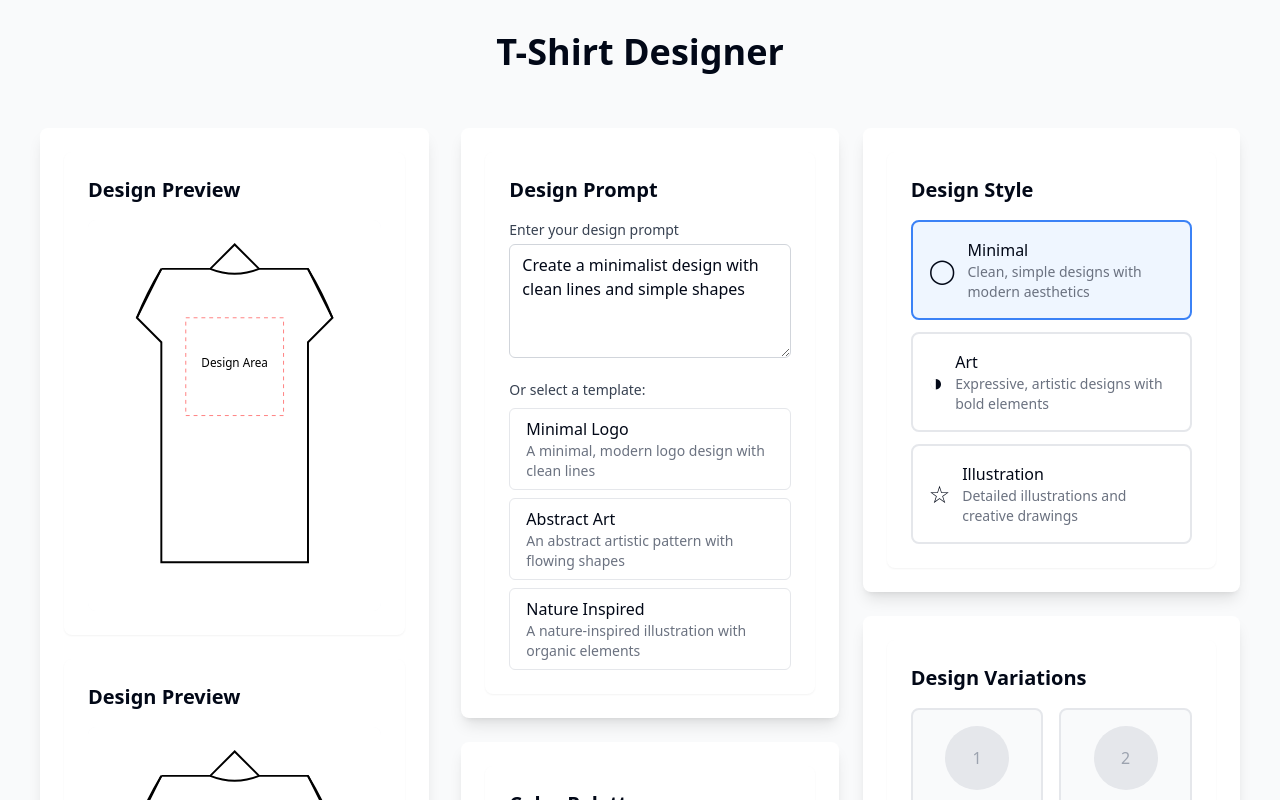
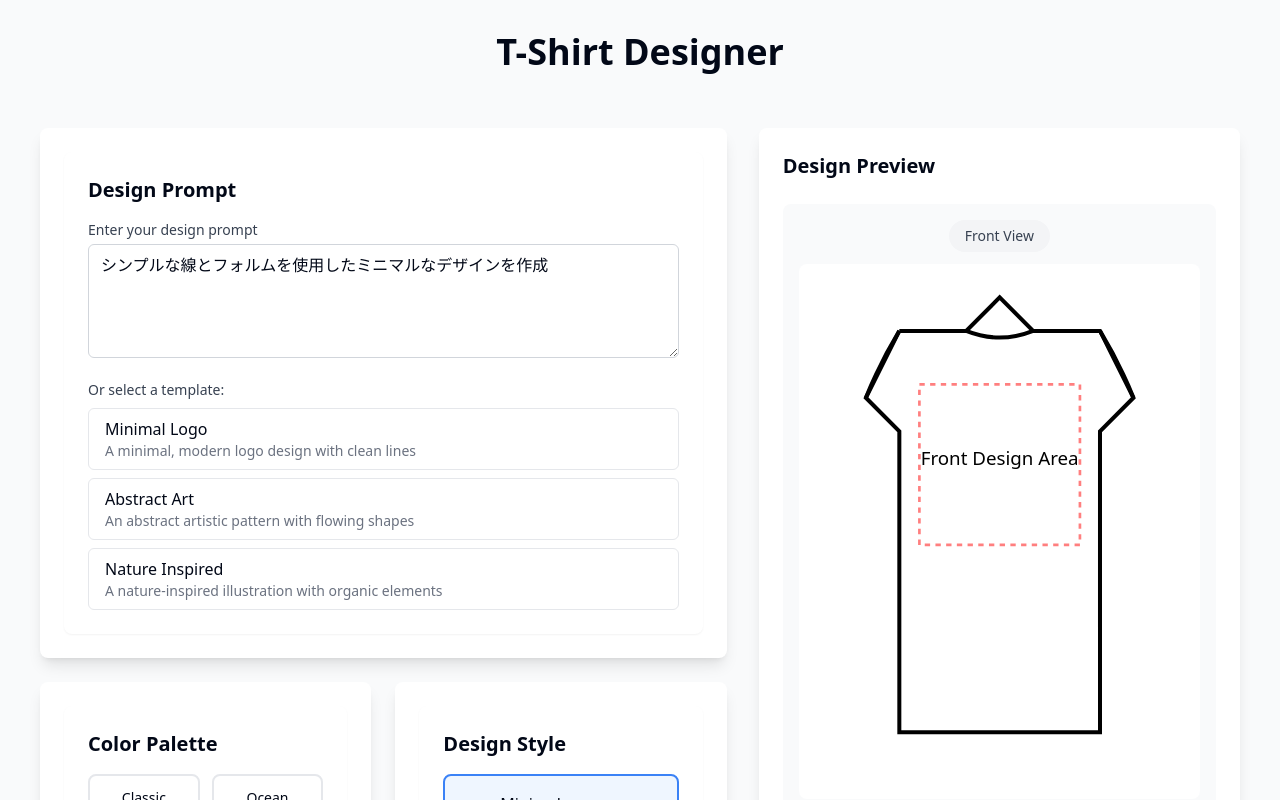
Before and after one commit to kanadomekei/progate-hackthon-candle, a Next.js app in the folder frontend/: page / in a window 1280 px wide. Shown: the top 800 px of the page. Built offline with nearby package versions, Linux system fonts and the light colour scheme.

Commit message:
デザインを修正

```diff
--- a/frontend/src/components/TShirtDesigner.tsx
+++ b/frontend/src/components/TShirtDesigner.tsx
@@ -5,7 +5,6 @@ import { PromptSection } from "./PromptSection";
 import { ColorPalette } from "./ColorPalette";
 import { StyleSelector } from "./StyleSelector";
 import { TShirtPreview } from "./TShirtPreview";
-import { DesignVariations } from "./DesignVariations";
 
 export type DesignStyle = "minimal" | "art" | "illustration";
 export type ColorScheme = {
@@ -16,9 +15,9 @@ export type ColorScheme = {
 };
 
 const STYLE_PROMPTS = {
-  minimal: "Create a minimalist design with clean lines and simple shapes",
-  art: "Design an artistic pattern with bold and expressive elements",
-  illustration: "Generate a detailed illustration with creative drawings",
+  minimal: "シンプルな線とフォルムを使用したミニマルなデザインを作成",
+  art: "大胆で表現力豊かな要素を持つアート的なパターンをデザイン",
+  illustration: "創造的な描画による詳細なイラストを生成",
 };
 
 export function TShirtDesigner() {
@@ -42,42 +41,40 @@ export function TShirtDesigner() {
 
   return (
     <div className="container mx-auto p-6">
-      <div className="flex flex-row gap-8">
-        {/* 左側: Tシャツプレビュー */}
-        <div className="w-1/3">
-          <div className="bg-white rounded-lg shadow-lg p-6 sticky top-6 space-y-6">
-            <TShirtPreview style={selectedStyle} colors={selectedColors} />
-            <TShirtPreview style={selectedStyle} colors={selectedColors} />
+      <div className="grid grid-cols-12 gap-8">
+        {/* 左側: プロンプト、その下にカラーパレットとスタイルセレクター */}
+        <div className="col-span-7 space-y-6">
+          <div className="bg-white rounded-lg shadow-lg p-6">
+            <PromptSection prompt={prompt} onPromptChange={setPrompt} />
           </div>
-        </div>
-
-        {/* 右側: コントロールパネル */}
-        <div className="w-2/3 grid grid-cols-2 gap-6">
-          {/* 右側左列: プロンプトとカラーパレット */}
-          <div className="space-y-6">
-            <div className="bg-white rounded-lg shadow-lg p-6">
-              <PromptSection prompt={prompt} onPromptChange={setPrompt} />
-            </div>
-
+          <div className="grid grid-cols-2 gap-6">
             <div className="bg-white rounded-lg shadow-lg p-6">
               <ColorPalette
                 selectedColors={selectedColors}
                 onColorSelect={handleColorSelect}
               />
             </div>
-          </div>
-
-          {/* 右側右列: スタイルセレクターとデザインバリエーション */}
-          <div className="space-y-6">
             <div className="bg-white rounded-lg shadow-lg p-6">
               <StyleSelector
                 selectedStyle={selectedStyle}
                 onStyleSelect={handleStyleSelect}
               />
             </div>
+          </div>
+        </div>
 
-            <div className="bg-white rounded-lg shadow-lg p-6">
-              <DesignVariations />
+        {/* 右側: Tシャツプレビュー */}
+        <div className="col-span-5">
+          <div className="bg-white rounded-lg shadow-lg p-6 sticky top-6">
+            <h2 className="text-xl font-semibold mb-6">Design Preview</h2>
+            <div className="flex justify-center">
+              <div className="w-full max-w-md">
+                <TShirtPreview
+                  style={selectedStyle}
+                  colors={selectedColors}
+                  view="front"
+                />
+              </div>
             </div>
           </div>
         </div>
--- a/frontend/src/components/TShirtPreview.tsx
+++ b/frontend/src/components/TShirtPreview.tsx
@@ -5,72 +5,76 @@ import { DesignStyle, ColorScheme } from "./TShirtDesigner";
 interface TShirtPreviewProps {
   style: DesignStyle;
   colors: ColorScheme;
+  view: 'front' | 'back';
 }
 
-export function TShirtPreview({ style, colors }: TShirtPreviewProps) {
+export function TShirtPreview({ style, colors, view }: TShirtPreviewProps) {
   return (
-    <div className="bg-white p-6 rounded-lg shadow-sm">
-      <h2 className="text-xl font-semibold mb-4">Design Preview</h2>
+    <div className="bg-gray-50 rounded-lg p-4">
+      <div className="flex justify-center items-center mb-3">
+        <span className="px-4 py-1.5 bg-gray-100 rounded-full text-sm font-medium text-gray-700">
+          {view === 'front' ? 'Front View' : 'Back View'}
+        </span>
+      </div>
 
       <div className="relative w-full aspect-[3/4] bg-gray-50 rounded-lg overflow-hidden">
-        {/* T-shirt Base */}
         <svg
           viewBox="0 0 300 400"
           className="w-full h-full"
           style={{ backgroundColor: colors.primary }}
         >
-          {/* T-shirt Outline */}
+          {/* T-shirt Outline - より太いストローク */}
           <path
             d="M75 50 L125 50 L150 25 L175 50 L225 50 L250 100 L225 125 L225 350 L75 350 L75 125 L50 100 L75 50"
             fill={colors.primary}
             stroke={colors.secondary}
-            strokeWidth="2"
+            strokeWidth="3"
           />
 
-          {/* Collar */}
+          {/* Collar - より太いストローク */}
           <path
             d="M125 50 Q150 60 175 50"
             fill="none"
             stroke={colors.secondary}
-            strokeWidth="2"
+            strokeWidth="3"
           />
 
-          {/* Sleeves */}
+          {/* Sleeves - より太いストローク */}
           <path
             d="M75 50 Q60 75 50 100"
             fill="none"
             stroke={colors.secondary}
-            strokeWidth="2"
+            strokeWidth="3"
           />
           <path
             d="M225 50 Q240 75 250 100"
             fill="none"
             stroke={colors.secondary}
-            strokeWidth="2"
+            strokeWidth="3"
           />
 
-          {/* Design Area */}
+          {/* Design Area - より大きく */}
           <rect
-            x="100"
-            y="100"
-            width="100"
-            height="100"
+            x="90"
+            y="90"
+            width="120"
+            height="120"
             fill="none"
             stroke={colors.accent}
             strokeDasharray="4"
-            strokeWidth="1"
+            strokeWidth="2"
             className="opacity-50"
           />
 
-          {/* Placeholder Text */}
+          {/* Placeholder Text - より大きく */}
           <text
             x="150"
             y="150"
             textAnchor="middle"
-            className="text-xs"
+            className="text-sm"
             fill={colors.secondary}
           >
-            Design Area
+            {view === 'front' ? 'Front Design Area' : 'Back Design Area'}
           </text>
         </svg>
       </div>
```
